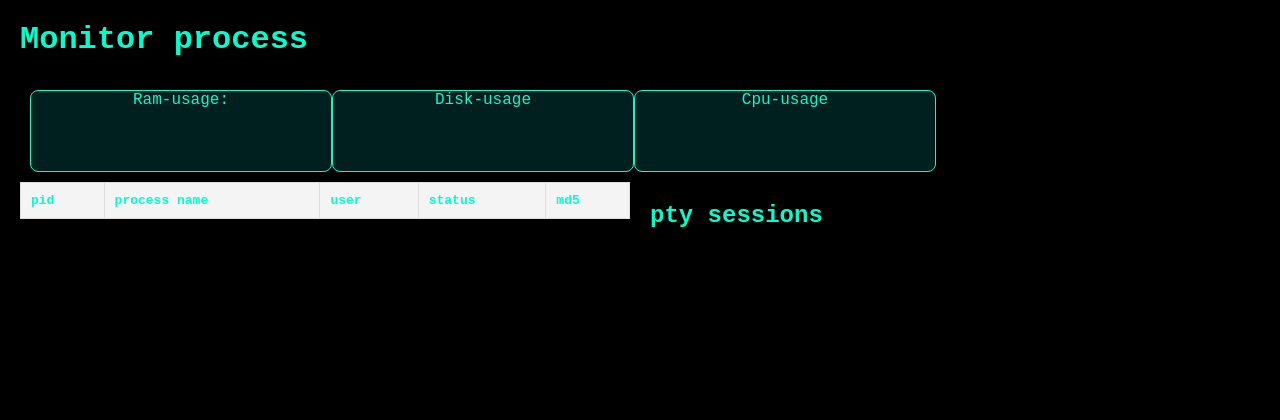
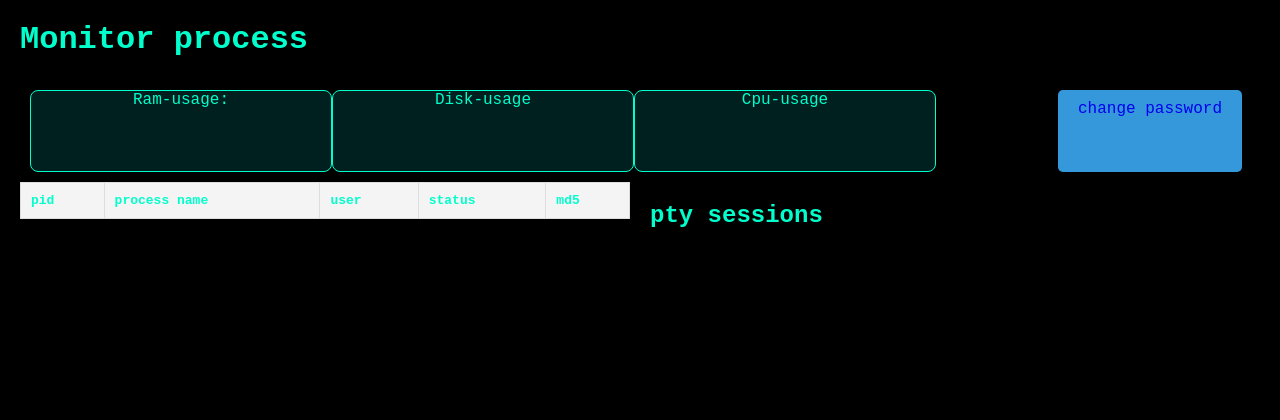
Before and after one commit to 0xN7y/sysmonitor, a Flask app: page / in a window 1280 px wide. Shown: the top 420 px of the page. Run offline with Flask 3, Linux system fonts and the light colour scheme; the visitor is signed in with stand-in values (Sample User, id 1); lists and menus that the app fills with data are empty.

Commit message:
Update index.html
fix

```diff
--- a/templates/index.html
+++ b/templates/index.html
@@ -70,6 +70,20 @@
             display: flex;
             padding: 10px;
         }
+        .ch {
+            margin-left: 10%;
+            display: inline-block;
+
+            text-decoration: none;
+            padding: 10px 20px;
+            font-size: 16px;
+            background-color: #3498db;
+            border-radius: 5px;
+            transition: background-color 0.3s ease, transform 0.3s ease;
+            box-shadow: 0px 4px 15px rgba(0, 0, 0, 0.2);
+            position: relative;
+            overflow: hidden;
+        }
 
 
     </style>
@@ -87,6 +101,7 @@
         <div class="status-box">
             Cpu-usage<div id="cpu"></div>
         </div>
+        <a href="/chpass" class="ch">change password</a>
     </div>
     <div class="container">
         <div class="prs">
```
